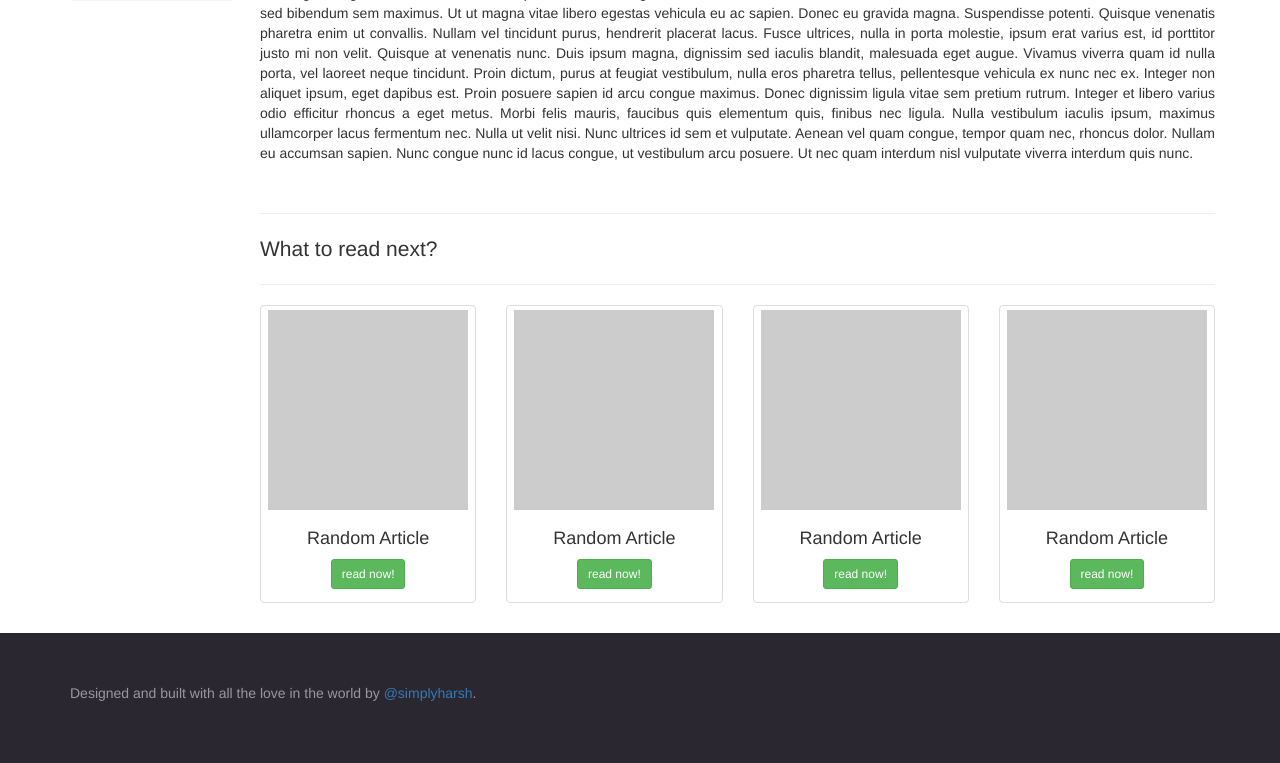
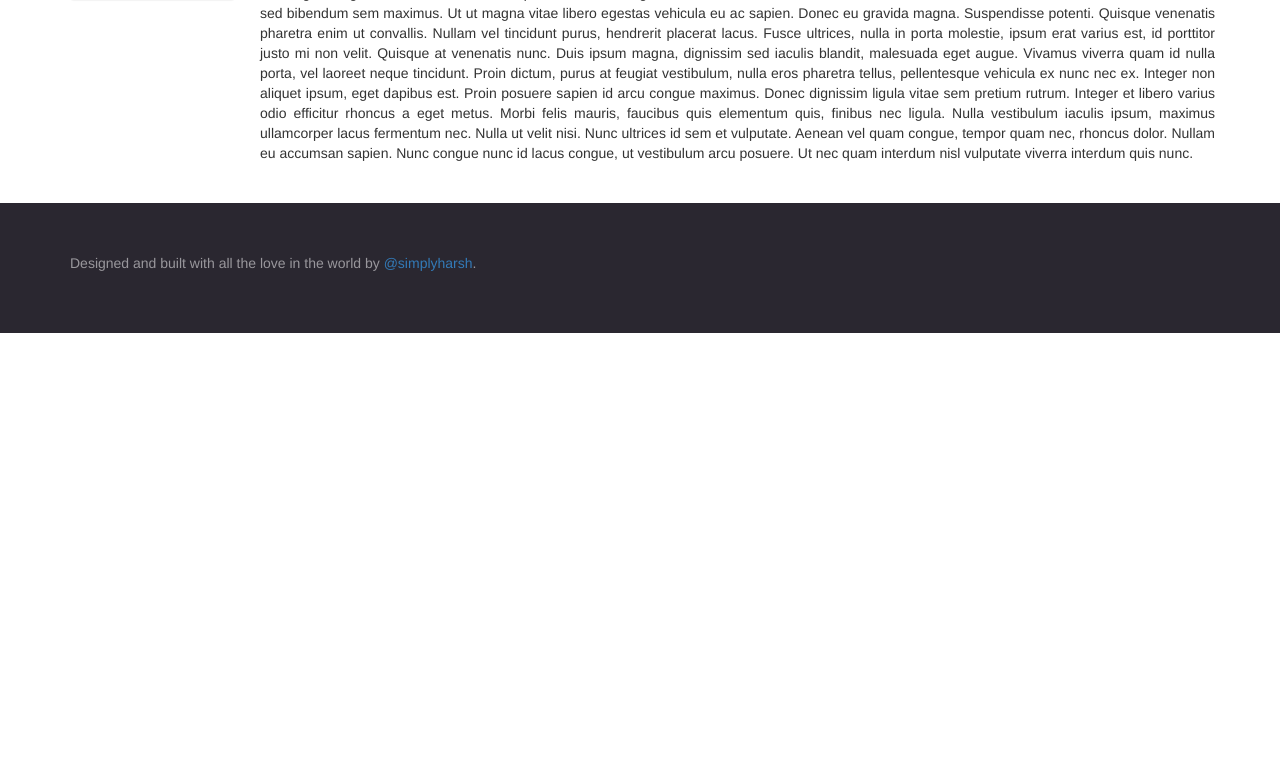
Before and after one commit to simplyharsh/reactblog, a Django app: page / in a window 1280 px wide. Shown: the part 752-1515 px from the top of the page. After the commit the page ends 1085 px from the top, so only its background shows below. Run offline with Django 3.2, Linux system fonts and the light colour scheme; some libraries are stand-ins or nearby versions.

Commit message:
blog detail page stripped

```diff
--- a/blog/templates/blog_detail.html
+++ b/blog/templates/blog_detail.html
@@ -17,54 +17,4 @@
 
   Quisque at venenatis nunc. Duis ipsum magna, dignissim sed iaculis blandit, malesuada eget augue. Vivamus viverra quam id nulla porta, vel laoreet neque tincidunt. Proin dictum, purus at feugiat vestibulum, nulla eros pharetra tellus, pellentesque vehicula ex nunc nec ex. Integer non aliquet ipsum, eget dapibus est. Proin posuere sapien id arcu congue maximus. Donec dignissim ligula vitae sem pretium rutrum. Integer et libero varius odio efficitur rhoncus a eget metus. Morbi felis mauris, faucibus quis elementum quis, finibus nec ligula. Nulla vestibulum iaculis ipsum, maximus ullamcorper lacus fermentum nec. Nulla ut velit nisi. Nunc ultrices id sem et vulputate. Aenean vel quam congue, tempor quam nec, rhoncus dolor. Nullam eu accumsan sapien. Nunc congue nunc id lacus congue, ut vestibulum arcu posuere. Ut nec quam interdum nisl vulputate viverra interdum quis nunc.
 </div>
-<hr />
-<p class="lead">What to read next?</p>
-<hr />
-<div class="row">
-  <div class="col-md-3 col-sm-6">
-    <div class="thumbnail">
-      <a href="#">
-        <img src="{% static 'img/img-placehold.png' %}" class="img-responsive" />
-      </a>
-      <div class="caption text-center">
-        <h4>Random Article</h4>
-        <button class="btn btn-sm btn-success">read now!</button>
-      </div>
-    </div>
-  </div>
-  <div class="col-md-3 col-sm-6">
-    <div class="thumbnail">
-      <a href="#">
-        <img src="{% static 'img/img-placehold.png' %}" class="img-responsive" />
-      </a>
-      <div class="caption text-center">
-        <h4>Random Article</h4>
-        <button class="btn btn-sm btn-success">read now!</button>
-      </div>
-    </div>
-  </div>
-  <div class="col-md-3 col-sm-6">
-    <div class="thumbnail">
-      <a href="#">
-        <img src="{% static 'img/img-placehold.png' %}" class="img-responsive" />
-      </a>
-      <div class="caption text-center">
-        <h4>Random Article</h4>
-        <button class="btn btn-sm btn-success">read now!</button>
-      </div>
-    </div>
-  </div>
-  <div class="col-md-3 col-sm-6 ">
-    <div class="thumbnail">
-      <a href="#">
-        <img src="{% static 'img/img-placehold.png' %}" class="img-responsive" />
-      </a>
-      <div class="caption text-center">
-        <h4>Random Article</h4>
-        <button class="btn btn-sm btn-success">read now!</button>
-      </div>
-    </div>
-  </div>
-</div>
-
 {% endblock blog_content %}
```
